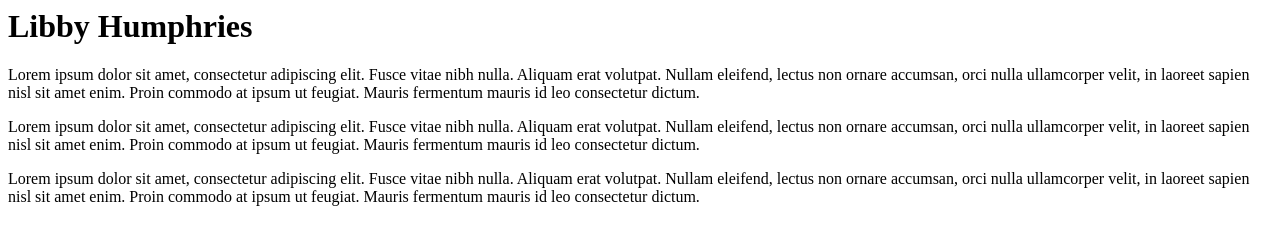
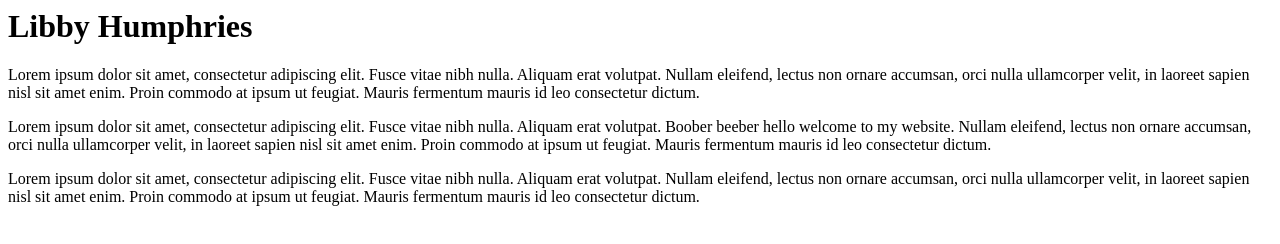
Before and after one commit to libbyhumphries/libbyhumphries.github.io, a plain HTML site: page index.html in a window 1280 px wide. Drawn offline with Linux system fonts and the light colour scheme.

Commit message:
Update index.html

```diff
--- a/index.html
+++ b/index.html
@@ -7,7 +7,7 @@
 <body>
     <h1>Libby Humphries</h1>
     <p>Lorem ipsum dolor sit amet, consectetur adipiscing elit. Fusce vitae nibh nulla. Aliquam erat volutpat. Nullam eleifend, lectus non ornare accumsan, orci nulla ullamcorper velit, in laoreet sapien nisl sit amet enim. Proin commodo at ipsum ut feugiat. Mauris fermentum mauris id leo consectetur dictum.</p>
-    <p>Lorem ipsum dolor sit amet, consectetur adipiscing elit. Fusce vitae nibh nulla. Aliquam erat volutpat. Nullam eleifend, lectus non ornare accumsan, orci nulla ullamcorper velit, in laoreet sapien nisl sit amet enim. Proin commodo at ipsum ut feugiat. Mauris fermentum mauris id leo consectetur dictum.</p>
+    <p>Lorem ipsum dolor sit amet, consectetur adipiscing elit. Fusce vitae nibh nulla. Aliquam erat volutpat. Boober beeber hello welcome to my website. Nullam eleifend, lectus non ornare accumsan, orci nulla ullamcorper velit, in laoreet sapien nisl sit amet enim. Proin commodo at ipsum ut feugiat. Mauris fermentum mauris id leo consectetur dictum.</p>
     <p>Lorem ipsum dolor sit amet, consectetur adipiscing elit. Fusce vitae nibh nulla. Aliquam erat volutpat. Nullam eleifend, lectus non ornare accumsan, orci nulla ullamcorper velit, in laoreet sapien nisl sit amet enim. Proin commodo at ipsum ut feugiat. Mauris fermentum mauris id leo consectetur dictum.</p>
 </body>
 </html>
```
